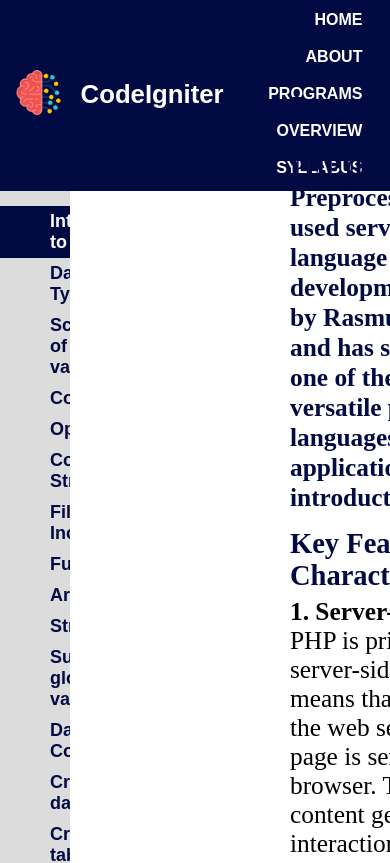
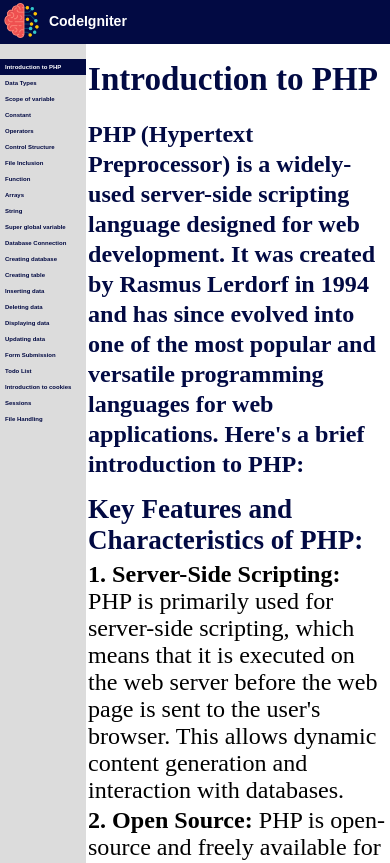
Before and after one commit to prince4panwar/codeigniter, a plain HTML site: page phppage.html in a window 390 px wide. Shown: the top 863 px of the page. Drawn offline with Linux system fonts and the light colour scheme.

Commit message:
java.css

```diff
--- a/java.css
+++ b/java.css
@@ -15,6 +15,7 @@ body, html{
 header
 {
     min-height: 100vh;
+    /* height: 100vh; */
     width: 100%;
     background-image: linear-gradient(rgba(2, 12, 22, 0.7),rgba(2, 28, 35, 0.7)),url(images/th.jpeg);
     /* background-color: #0D3159; */
@@ -56,7 +57,6 @@ nav{
 .nav_image h3:hover::after{
     width: 100%;
 }
-
 
 nav img
 {
@@ -104,7 +104,7 @@ aside{
     width: 18vw;
     /* height: calc(100vh - 50px); */
     /* height: 100vw; */
-    height: 5200px;
+    height: 100vh;
     /* padding-left: 20px; */
     padding-top: 15px;
     background-color: gainsboro;
@@ -138,8 +138,6 @@ aside ul li:hover{
     transition: all 0.5s;
 }
 
-
-
 .contento{
     width: calc(100vw - 18vw);
     height: 100vh;
@@ -149,3 +147,145 @@ aside ul li:hover{
     padding-left: 10px;
     /* overflow:; */
 }
+
+/* .nav-links
+{
+    flex: 1;
+    text-align: right;
+}
+.nav-links ul li{
+    list-style: none;
+    display: inline-block;
+    padding: 8px 12px;
+    position: relative;
+
+}
+.nav-links ul li a{
+    color: white;
+    text-decoration: none;
+    font-size:  16px;
+    font-weight: 600;
+
+}
+i{
+    color: white;
+    font-size: 25px;
+}
+.nav-links ul li::after
+{
+    content: '';
+    width: 0%;
+    height: 3px;
+    background: crimson;
+    display: block;
+    margin: auto;
+    transition: 0.5s;
+
+}
+.nav-links ul li:hover::after{
+    width: 100%;
+} */
+
+nav .fa
+{
+    display: none;
+}
+
+.ra{
+    display: none;
+}
+
+
+
+@media (max-width: 600px)
+{
+    nav .fa{
+        display: block;
+        color: white;
+        margin: 10px;
+        font-size: 22px;
+        cursor: pointer;
+    }
+     .ra{
+        display: block;
+    }
+    .nav_image{
+        display: flex;
+        align-items: center;
+        gap: 10px;
+        color: white;
+        font-size: 12px;
+        cursor: pointer;
+        font-family: 'Lexend Giga', sans-serif;
+
+    }
+    nav img
+    {
+        width: 35px;
+    }
+    aside {
+        width: 22vw;
+        /* height: calc(100vh - 50px); */
+        /* height: 100vw; */
+        height: 5200px;
+        /* padding-left: 20px; */
+        padding-top: 15px;
+        background-color: gainsboro;
+        overflow: hidden;
+        margin-right: 10px;
+        /* padding-right: 10px; */
+    }
+    aside ul li {
+        text-decoration: none;
+        width: 100%;
+        /* color: #020A43; */
+        color: #020A43;
+        font-size: 2%;
+        font-weight: 900;
+        padding: 5px 0;
+        padding-left: 5px;
+
+    }
+    nav {
+        display: flex;
+        padding: 0.8% 1%;
+        justify-content: space-between;
+        align-items: center;
+        background-color: #020A43;
+    }
+    .nav-links ul li
+    {
+       display: block;
+
+    }
+    .nav-links{
+        position: absolute;
+        background: crimson;
+        height: 100vh;
+        width: 200px;
+        top: 0;
+        right: -200px;
+        text-align: left;
+        z-index: 2;
+    }
+    nav .fa{
+        display: block;
+        color: white;
+        margin: 10px;
+        font-size: 22px;
+        cursor: pointer;
+    }
+    .nav-links ul {
+        padding: 30px;
+    }
+    .contento {
+        /* width: calc(100vw - 40vw); */
+        width: 78vw;
+        height: 100vh;
+        position: absolute;
+        top: 60px;
+        left: 20vw;
+        padding-left: 10px;
+    }
+
+}
```
